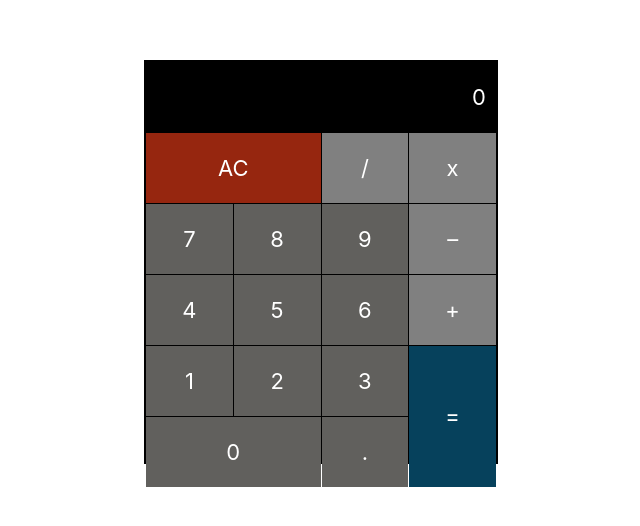
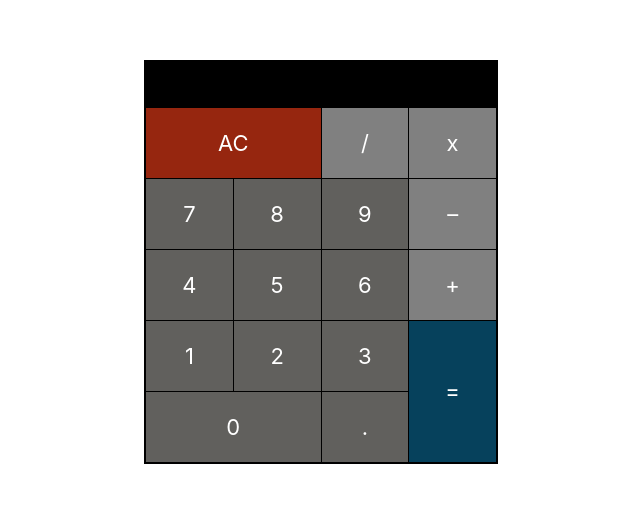
Before and after one commit to sergeialimov/react.calculator, a React (Create React App) app: page / in a window 1280 px wide. Shown: the part 138-664 px from the top of the page, without its empty margins (319-959 px from the left). Built offline with nearby package versions, Linux system fonts and the light colour scheme.

Commit message:
Revert "add adding numbers"
This reverts commit 6bc1cd1b4d2d4c56e63c1d51f596c99e87d2c362.

```diff
--- a/src/App.css
+++ b/src/App.css
@@ -24,8 +24,6 @@
 #display {
   grid-area: 1 / 1 / span 1 / span 4;
   background: black;
-  text-align: right;
-  padding-right: 10px;
 }
 
 #ac {
--- a/src/App.js
+++ b/src/App.js
@@ -5,23 +5,22 @@ class App extends Component {
   constructor(props) {
     super(props);
     this.state = {
-      num: '',
+      num: 0,
     }
     this.addNumber = this.addNumber.bind(this);
   }
 
   addNumber = (newNum) => (e) => {
     this.setState({
-      num: `${this.state.num}${newNum}`,
+      num: newNum,
     });
   }
 
   render() {
-    const defaultValue = this.state.num ? this.state.num : 0;
     return (
       <div className="App">
         <div id="calc">
-          <div id="display"><p>{defaultValue}</p>
+          <div id="display">
           </div>
           <div id="ac">
             <p>AC</p>
```
